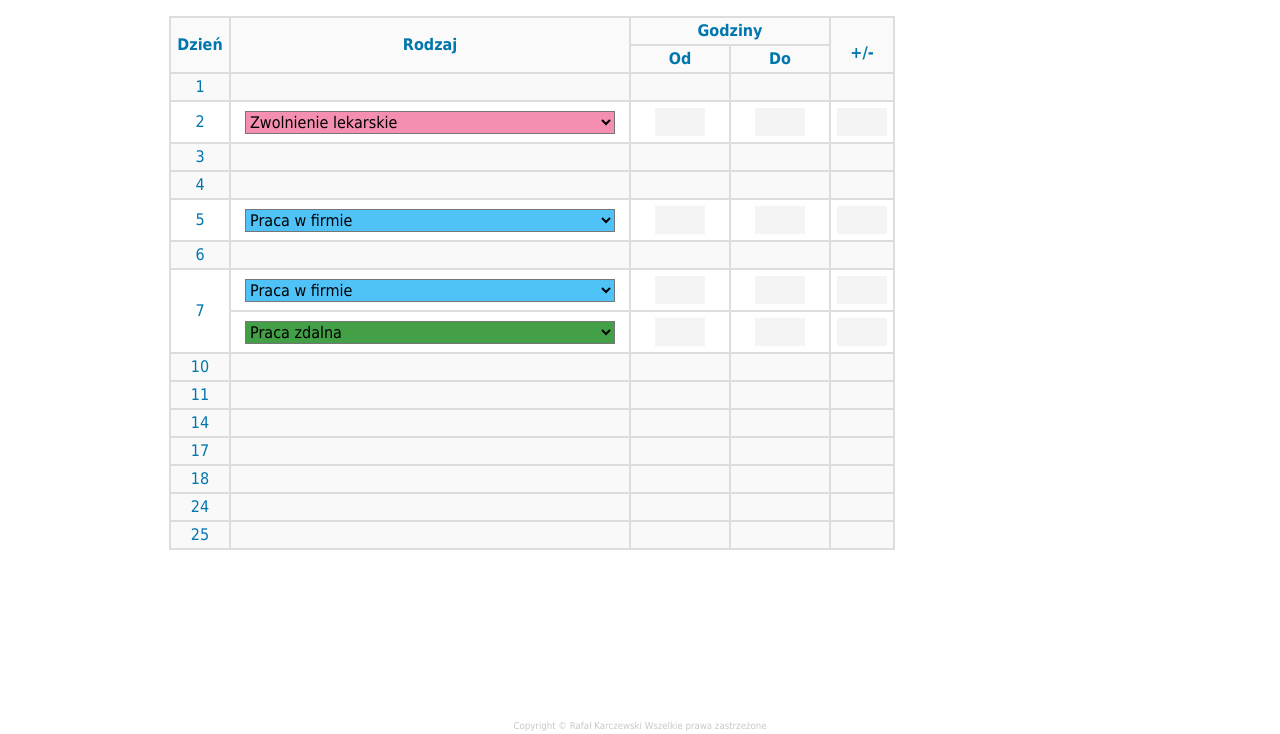
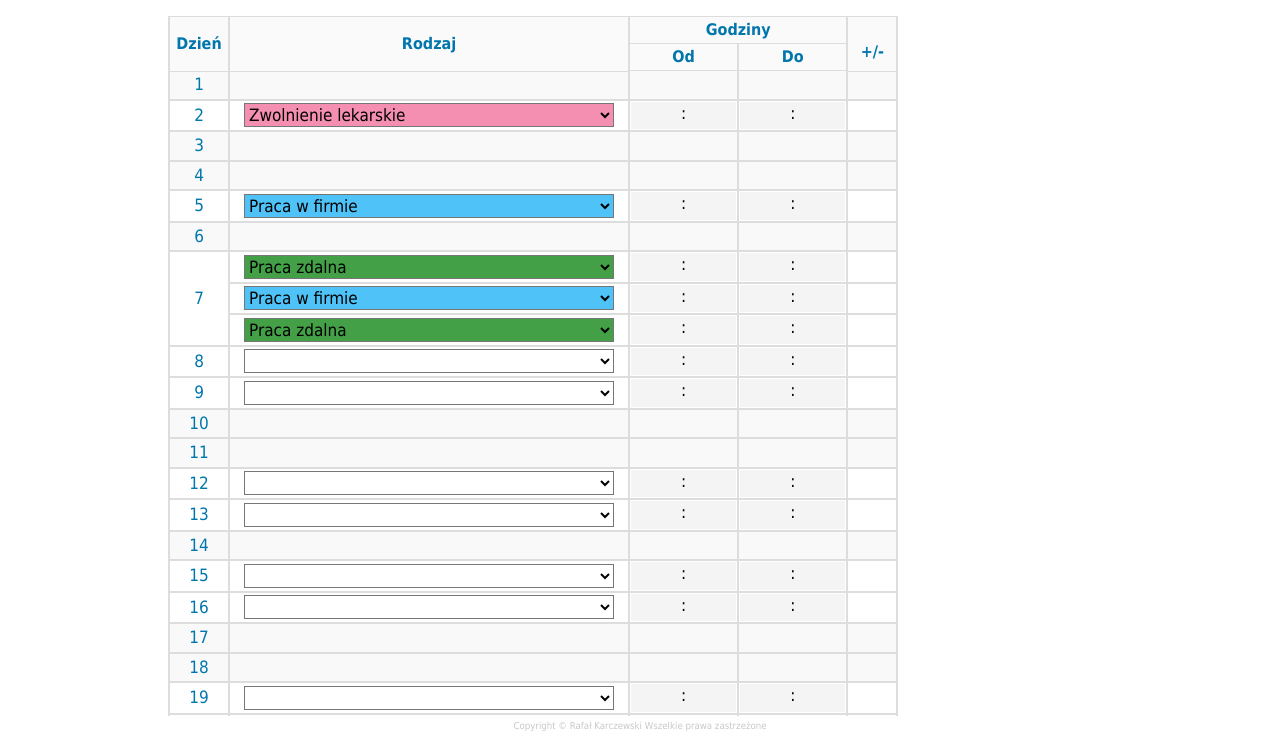
Before and after one commit to RafalK13/WorkTimeSettlement, a React app: page / in a window 1280 px wide. Shown: the part 64-798 px from the top of the page. Built offline with nearby package versions, Linux system fonts and the light colour scheme.

Commit message:
zmiany 1

```diff
--- a/package.json
+++ b/package.json
@@ -12,6 +12,7 @@
     "react": "^17.0.2",
     "react-bootstrap": "^1.5.2",
     "react-dom": "^17.0.2",
+    "react-input-mask": "^3.0.0-alpha.2",
     "react-scripts": "4.0.3",
     "react-select": "^4.3.0",
     "web-vitals": "^1.1.1"
--- a/src/components/DayComponent.js
+++ b/src/components/DayComponent.js
@@ -1,29 +1,7 @@
 import React from 'react';
 import RowComponent from './RowComponent'
 
-
-const getDataRaf = (data) => {
-    const r = new Date(data);
-
-    const y = r.getFullYear();
-    const m = r.getMonth();
-    const d = r.getDate();
-
-    return (new Date(y, m, d));
-}
-
-const isBeetweenInt = (n, nMin, nMax) => {
-    if (!Number.isInteger(n) ||
-        !Number.isInteger(nMin) ||
-        !Number.isInteger(nMax)
-    )
-        return false;
-
-    if (n >= nMin && n <= nMax) {
-        return true;
-    }
-    return false;
-}
+import { getDataRaf, createDaysTab, createWorkDaysTab } from './FunkcjeRaf.js'
 
 const tabHeader =
     <thead>
@@ -44,36 +22,6 @@
 
 const daysExtraFree = ['2021-04-01', '2020-04-06', '2020-05-06', '2021-04-06', '2021-04-14', '2021-07-22', '2021-08-06', '2021-09-13'];
 
-const daysTab = (dataRozl) => {
-
-    const year = new Date(dataRozl).getFullYear();
-    const month = new Date(dataRozl).getMonth();
-
-    const daysExtra = daysExtraFree.filter((index) => (new Date(index).getFullYear() === year && new Date(index).getMonth() === month))
-
-    if (!Number.isInteger(year) || !isBeetweenInt(month, 1, 12))
-        return null;
-
-    const days = [];
-    let weekend = false;
-    const date = new Date(year, month, 1);
-
-    while (date.getMonth() === month) {
-
-        const daysNow = daysExtra.filter((index) =>
-            getDataRaf(index).getTime() === getDataRaf(date).getTime())
-
-        if (isBeetweenInt(date.getDay(), 1, 5) && (daysNow.length === 0)) {
-            weekend = false;
-        }
-        else
-            weekend = true;
-        days.push({ day: new Date(date), weekend: weekend });
-        date.setDate(date.getDate() + 1);
-    }
-    return days;
-}
-
 const daneZBazy = [
     {
         data: '2021-04-05',
@@ -92,7 +40,7 @@
         rodzaj: 3,
         godzinaOd: 7,
         godzinaDo: 15
-    }, -
+    },
     {
         data: '2021-04-07',
         rodzaj: 1,
@@ -105,32 +53,28 @@
         godzinaOd: 11,
         godzinaDo: 13
     },
+    {
+        data: '2021-04-27',
+        rodzaj: 2,
+        godzinaOd: 11,
+        godzinaDo: 13
+    }
 
 ]
 
-const daneZBazySort = daneZBazy.sort(sortDaneBaza);
-
-function sortDaneBaza(o1, o2) {
-    if (o1.data < o2.data) return -1;
-    if (o1.data > o2.data) return 1;
-
-    if (o1.godzinaDo < o2.godzinaDo) return -1;
-
-    if (o1.godzinaDo > o2.godzinaDo) return 1;
-
-    return 0;
-}
-
 const DayComponent = (props) => {
 
-    let dane = [];
-    const days = daysTab(props.dataRozl);
-    const rows = days.map((item) => {
+    const daysOfMonth = createDaysTab(props.dataRozl, daysExtraFree);
+
+    const daysWork = createWorkDaysTab(daysOfMonth, daneZBazy);
+
+    console.log(daysWork);
+    const rows = daysWork.map((item) => {
 
         if (item.weekend === true) {
             return (
-                <tr key={item.day.getDate()} className="weekend">
-                    <td>{item.day.getDate()}</td>
+                <tr key={item.data.getDate()} className="weekend">
+                    <td>{item.data.getDate()}</td>
                     <td></td>
                     <td></td>
                     <td></td>
@@ -138,17 +82,11 @@
                 </tr>
             )
         }
-        let lp = item.day.getDate();
+        let lp = new Date(item[0].data).getDate();
 
-        dane = daneZBazySort.filter((daneItem) => {
-            return getDataRaf(item.day).getTime() === getDataRaf(daneItem.data).getTime()
-        })
-        return (
-            <RowComponent lp={lp} tab={dane} />
-        )
+        return <RowComponent lp={lp} tab={item} />
     })
 
-    console.log(daneZBazySort);
     return (
         <>
             <table>
--- /dev/null
+++ b/src/components/FunkcjeRaf.js
@@ -0,0 +1,97 @@
+export const getDataRaf = (data) => {
+    const r = new Date(data);
+
+    const y = r.getFullYear();
+    const m = r.getMonth();
+    const d = r.getDate();
+
+    return (new Date(y, m, d));
+}
+
+export const getFormatDate = (data) => {
+    const r = new Date(data);
+
+    const result = '';
+    const y = r.getFullYear();
+    const m = r.getMonth() + 1;
+    const d = r.getDate();
+
+    return result.concat(y, "-", m, "-", d);
+}
+
+
+export const isBeetweenInt = (n, nMin, nMax) => {
+    if (!Number.isInteger(n) ||
+        !Number.isInteger(nMin) ||
+        !Number.isInteger(nMax)
+    )
+        return false;
+
+    if (n >= nMin && n <= nMax) {
+        return true;
+    }
+    return false;
+}
+
+export function sortDaneBaza(o1, o2) {
+    if (o1.data < o2.data) return -1;
+    if (o1.data > o2.data) return 1;
+
+    if (o1.godzinaDo < o2.godzinaDo) return -1;
+
+    if (o1.godzinaDo > o2.godzinaDo) return 1;
+
+    return 0;
+}
+
+export const createDaysTab = (dataRozl, daysExtraFree) => {
+
+    const year = new Date(dataRozl).getFullYear();
+    const month = new Date(dataRozl).getMonth();
+
+    const daysExtra = daysExtraFree.filter((index) =>
+        (new Date(index).getFullYear() === year && new Date(index).getMonth() === month))
+
+    if (!Number.isInteger(year) || !isBeetweenInt(month, 1, 12))
+        return null;
+
+    const days = [];
+    let weekend = false;
+    const date = new Date(year, month, 1);
+
+    while (date.getMonth() === month) {
+
+        const daysNow = daysExtra.filter((index) =>
+            getDataRaf(index).getTime() === getDataRaf(date).getTime())
+
+        if (isBeetweenInt(date.getDay(), 1, 5) && (daysNow.length === 0)) {
+            weekend = false;
+        }
+        else
+            weekend = true;
+        days.push({ data: new Date(date), weekend: weekend });
+
+        date.setDate(date.getDate() + 1);
+    }
+    return days;
+}
+
+export const createWorkDaysTab = (daysOfMonth, daneZBazy) => {
+
+    const daneZBazySort = daneZBazy.sort(sortDaneBaza);
+
+    const days = daysOfMonth.map((item) => {
+        if (item.weekend === true)
+            return item;
+
+        const workDay = daneZBazySort.filter((day) =>
+            getDataRaf(item.data).getTime() === getDataRaf(day.data).getTime()
+        )
+        if (workDay.length > 0)
+            return workDay;
+
+        return [{ data: item.data, rodzaj: 0, godzinaOd: 0, godzinaDo: 0 }]
+    })
+
+    return days;
+}
--- a/src/components/RowComponent.js
+++ b/src/components/RowComponent.js
@@ -1,8 +1,81 @@
-import { Fragment } from 'react';
+import { Fragment, useEffect, useState } from 'react';
 import SelectComponent from './SelectComponent'
 import '../styles/RowComponent.scss'
 
 const RowComponent = (props) => {
+
+    const [timeHOd, setTimeHOd] = useState('')
+    const [timeMOd, setTimeMOd] = useState('')
+    const [timeHDo, setTimeHDo] = useState('')
+    const [timeMDo, setTimeMDo] = useState('')
+    const [classOd, setClassOd] = useState('Od');
+    const [classDo, setClassDo] = useState('Do');
+
+    useEffect(() => {
+        let error = false;
+        if (isNaN(timeHOd))
+            error = true;
+
+        if (timeHOd.length === 1) {
+
+            setTimeHOd('13');
+            // setTimeHOd((prev) => {
+
+            //     const result = prev + 'Dupa';
+            //     console.log(result);
+
+            //     return { result }
+            // })
+
+        }
+
+        if (timeHOd.length > 2 || timeMOd.length > 2)
+            error = true;
+
+        if (timeHOd < 0 || timeHOd > 23)
+            error = true;
+
+        if (timeHOd < 0 || timeMOd > 60)
+            error = true;
+
+
+        error === false ? setClassOd('Od') : setClassOd('Od Error');
+    }, [timeHOd, timeMOd]
+    );
+
+
+    const onChange = ({ target: { value } }) => {
+        // setTimeHOd(value);
+        // console.log(value);
+        // console.log(value);
+        // const n = e.target.value;
+
+        // if (n.length > 2)
+        //     setClassOd("Od Error")
+        // else
+        //     setClassOd("Od")
+        // console.log(e.target.className);
+    }
+
+    // const onChangeH = ({ target: { value } }) => {
+    //     const n = value;
+    //     if (n <= 0 || n > 23)
+    //         setClassOd("Od timeHError")
+    //     else
+    //         setClassOd("Od")
+
+    //     setTimeH(n);
+    // }
+
+    // const onChangeM = ({ target: { value } }) => {
+    //     const n = value;
+    //     if (n <= 0 || n > 59)
+    //         setClassOd("Od timeHError")
+    //     else
+    //         setClassOd("Od")
+
+    //     setTimeM(n);
+    // }
 
     const { lp, tab } = props;
 
@@ -23,13 +96,46 @@
         return (
             <tr key={index.id + "-" + i} >
                 {getFirstCol(i)}
-
                 <td className='rodzaj'>
                     {<SelectComponent id={index.rodzaj} />}
                 </td>
-                <td className='Od'> <input className='time' /></td>
-                <td className='Do'> <input className='time' /></td>
-                <td> <input className='time' /></td>
+                <td >
+                    <div className={classOd}>
+                        <input
+                            name='godzinyOd'
+                            className='time'
+                            onChange={e => setTimeHOd(e.target.value)}
+                        />
+                        <div className='timeBreak'>:</div>
+                        <input
+                            name='minutyOd'
+                            className='time minuty'
+                            onChange={e => setTimeMOd(e.target.value)}
+                        />
+                    </div>
+                </td>
+                <td >
+                    <div className={classDo}>
+                        <input
+                            name='godzinyOd'
+                            className='time'
+                            onChange={e => setTimeHDo(e.target.value)}
+                        />
+                        <div className='timeBreak'>:</div>
+                        <input
+                            name='minutyOd'
+                            className='time minuty'
+                            onChange={e => setTimeMDo(e.target.value)}
+                        />
+                    </div>
+                </td>
+                <td>
+                    {/* <button className='btnAdd'>+</button>
+                    <button className='btnAdd'>-</button> */}
+                </td>
+                {/* <td></td>
+                <td></td>
+                <td></td> */}
             </tr>
         )
     })
--- a/src/styles/DayComponent.scss
+++ b/src/styles/DayComponent.scss
@@ -7,15 +7,16 @@
 $table-cell-padding : 0;
 
 $lineHeight : 37px;
+$fontSize : 17px;
 
 table{
   border-collapse: separate;
   border-spacing: 0px;
 }
 
-.tableRaf1{
-  width: $col1Width + $col2Width + $colOdWidth + $colDoWidth+ $col5Width;
-}
+// .tableRaf1{
+//   width: $col1Width + $col2Width + $colOdWidth + $colDoWidth+ $col5Width;
+// }
 
 .weekend{
   background-color: rgba(240,240,240, 0.4);
@@ -24,7 +25,7 @@
 .row1Sticky{
   position: sticky;
   background-color: rgb(250, 250, 250);
-  top:79px;
+  top:80px;
 }
 
 .row2Sticky{
@@ -35,11 +36,17 @@
 
 tbody{
   top:180px;
+
+  tr{
+    height: 20px;
+    font-size: $fontSize;
+    padding: 0px;
+  }
 }
 
 table {
-  border: 1px solid #ddd;
-  border-top: 3px solid #ddd;
+  outline: 1px solid #ddd;
+  // border-top: 3px solid #ddd;
   text-align: center;
   box-sizing: border-box;
 }
--- a/src/styles/RowComponent.scss
+++ b/src/styles/RowComponent.scss
@@ -1,20 +1,41 @@
-// @use './SelectComponent.scss'
-$col1Width : 60px;
-$col2Width : 400px;
-$colOdWidth : 100px;
-$colDoWidth : 100px;
-$col5Width : 50px;
+.Od, .Do{
+    display: flex;
+    align-items: stretch;
+    justify-content: center;
+    box-sizing: border-box;
+    margin: 0;
+    padding: 0;
+}
 
 .time {
     width:50px;
-    // margin-left: 20px;
-    text-align: center;
+    text-align:right;
     border: 0;
     background-color:rgba(240,240,240,0.7);
-    padding:2px;
-margin:5px
+    font-size:17px;
 }
 
-.rowW {
-    width: $col2Width + $colOdWidth + $colDoWidth + $col5Width;
+.minuty{
+    text-align:left;
 }
+
+.time:focus {
+    outline: none;
+}
+
+.timeBreak{
+    color: black;
+    background-color:rgba(240,240,240,0.7);
+    justify-content:end;
+    text-align: center;
+     line-height: 23px;
+}
+
+.btnAdd {
+    border : 1px solid rgba(40, 40, 40, 0.3);
+    background-color: white;
+}
+
+.Error{
+    outline: 2px solid red;
+}
--- a/src/styles/SelectComponent.scss
+++ b/src/styles/SelectComponent.scss
@@ -1,4 +1,4 @@
-
+$heightSelect: 17px;
 
 .OptComponent{
     // font-size/: 30px;
@@ -12,5 +12,7 @@
     width: 100%;
     box-sizing: border-box;
     margin:0 13px;
-    // z-index: -100;
+    margin-top: 0;
+    padding: 0;
+    font-size: $heightSelect;
 }
```
Also changed, not shown: 1 other file.
